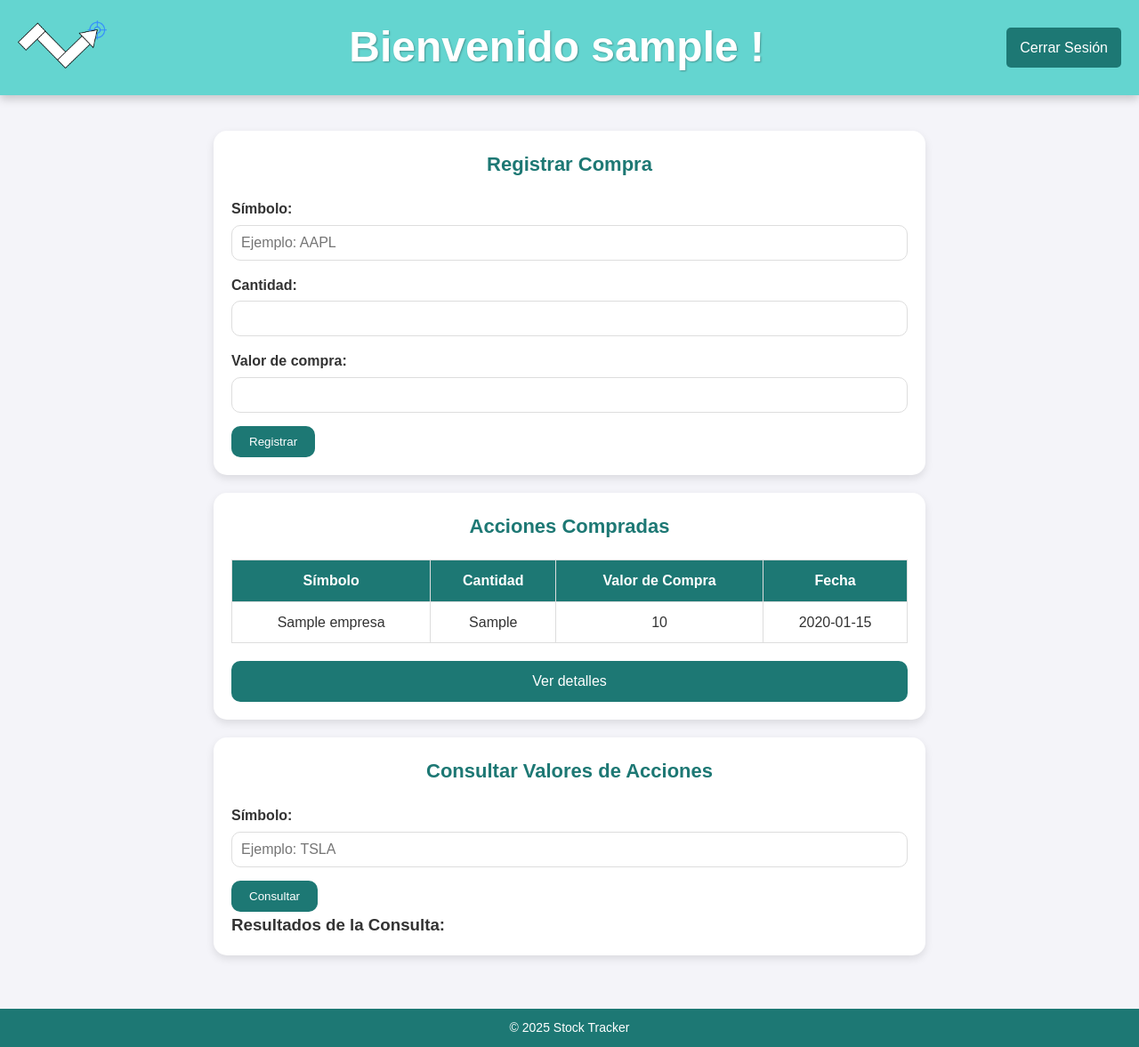
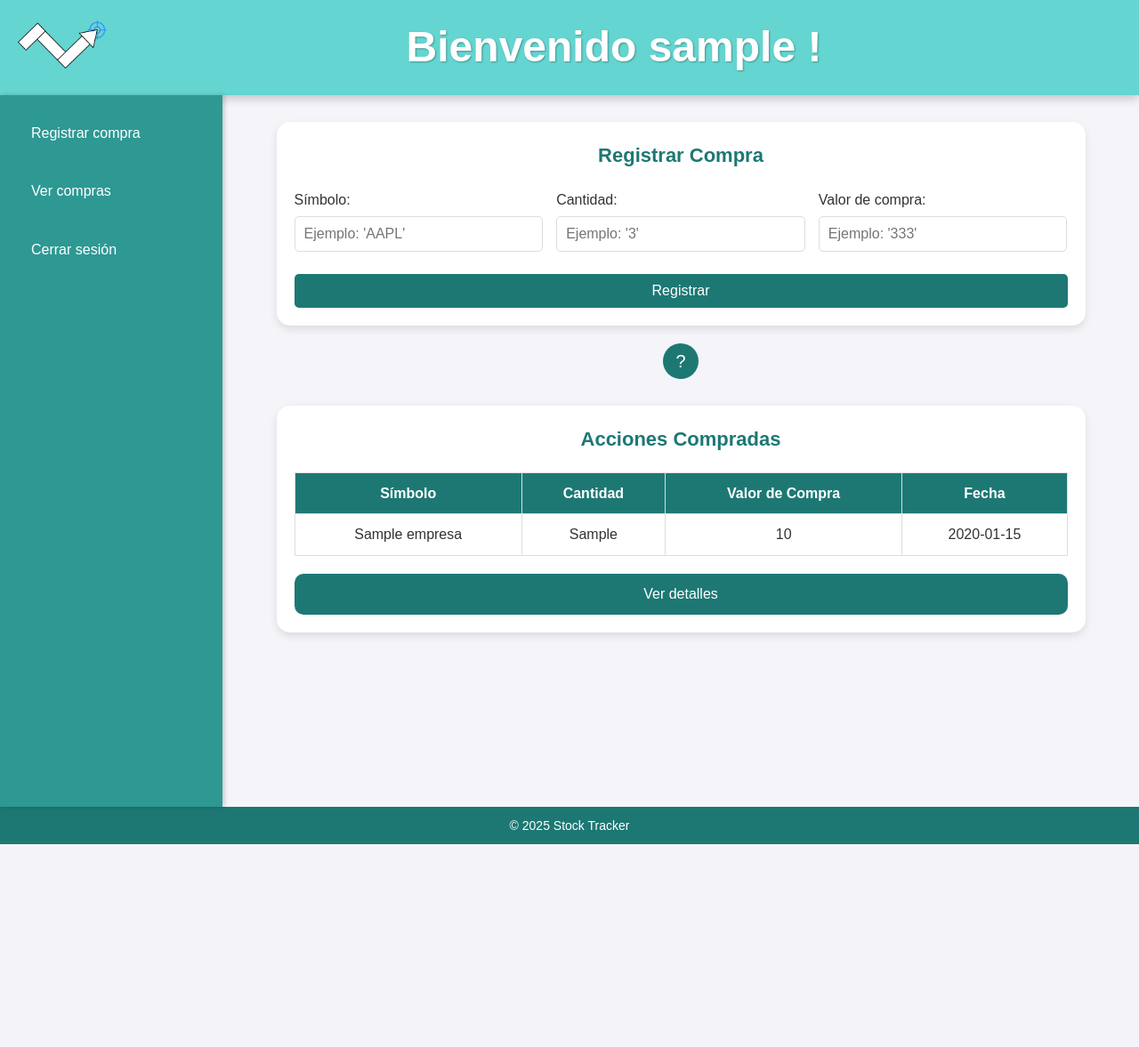
Before and after one commit to Fechise/CES_GestionAccionesBolsaValores_EvoLogic, a Flask app: template templates/index.html in a window 1280 px wide. Shown: the whole page at 89% size. After the commit the page ends 949 px from the top, so only its background shows below. Run offline with Flask 2, Linux system fonts and the light colour scheme; the template is opened without the code that fills it: most values are stand-ins (such as "Sample title", 1, 10 or a date in 2020).

Commit message:
[Style] Mejora de estilos

```diff
--- a/static/css/index.css
+++ b/static/css/index.css
@@ -2,6 +2,12 @@
     margin: 0;
     padding: 0;
     box-sizing: border-box;
+}
+
+html,
+body,
+main {
+    height: 100%;
 }
 
 body {
@@ -33,30 +39,35 @@ header .titulo {
     text-shadow: 1px 1px 2px rgba(0, 0, 0, 0.3);
 }
 
-header .cerrar-sesion a {
-    text-decoration: none;
-    color: #fff;
-    background-color: #1D7874;
-    padding: 10px 15px;
-    border-radius: 5px;
-    transition: background-color 0.3s ease-in-out;
-}
-
-header .cerrar-sesion a:hover {
-    background-color: #145c59;
-}
-
-main {
+.registro-compra {
+    margin-top: 20px;
+    width: 90%;
+    background-color: #ffffff;
+    border-radius: 15px;
+    box-shadow: 0px 4px 10px rgba(0, 0, 0, 0.1);
     padding: 20px;
 }
 
-.registro-compra, .acciones-registradas, .consulta-acciones, .catalogo-acciones {
+.acciones-registradas {
+    width: 90%;
     background-color: #ffffff;
     border-radius: 15px;
     box-shadow: 0px 4px 10px rgba(0, 0, 0, 0.1);
-    margin: 20px auto;
     padding: 20px;
-    max-width: 800px;
+    margin-top: 30px;
+}
+
+.acciones-registradas a {
+    display: flex;
+    background-color: #1D7874;
+    color: #fff;
+    padding: 10px 20px;
+    border: none;
+    border-radius: 10px;
+    cursor: pointer;
+    transition: background-color 0.3s ease-in-out;
+    text-decoration: none;
+    justify-content: center;
 }
 
 h2 {
@@ -66,49 +77,48 @@ h2 {
     text-align: center;
 }
 
-form label {
-    display: block;
-    font-weight: bold;
-    margin-bottom: 5px;
-    color: #333;
+.registro-compra form {
+    display: flex;
+    flex-direction: column;
+    gap: 15px;
 }
 
-form input {
-    width: 100%;
+.input-group {
+    display: grid;
+    grid-template-columns: repeat(3, 1fr);
+    gap: 15px;
+}
+
+.input-wrapper {
+    display: flex;
+    flex-direction: column;
+    gap: 5px;
+}
+
+.registro-compra form input {
     padding: 10px;
     border: 1px solid #ddd;
-    border-radius: 10px;
-    margin-bottom: 15px;
+    border-radius: 5px;
     font-size: 16px;
 }
 
-button {
-    display: inline-block;
+#registro-compra-button {
+    width: 100%;
     background-color: #1D7874;
     color: #fff;
     padding: 10px 20px;
     border: none;
-    border-radius: 10px;
+    border-radius: 5px;
     cursor: pointer;
+    font-size: 16px;
     transition: background-color 0.3s ease-in-out;
+    margin-top: 10px;
 }
 
 button:hover {
     background-color: #145c59;
 }
 
-a {
-    display: flex;
-    background-color: #1D7874;
-    color: #fff;
-    padding: 10px 20px;
-    border: none;
-    border-radius: 10px;
-    cursor: pointer;
-    transition: background-color 0.3s ease-in-out;
-    text-decoration: none;
-justify-content: center;
-}
 
 a:hover {
     background-color: #145c59;
@@ -120,7 +130,8 @@ table {
     margin: 20px 0;
 }
 
-table th, table td {
+table th,
+table td {
     border: 1px solid #ddd;
     padding: 10px;
     text-align: center;
@@ -139,15 +150,145 @@ table tbody tr:hover {
     background-color: #e6f7ff;
 }
 
-#popup{
-    display: none;
-}
-
 footer {
     text-align: center;
     padding: 10px 20px;
     background-color: #1D7874;
     color: #fff;
-    margin-top: 20px;
     font-size: 14px;
 }
+
+.informacion {
+    display: flex;
+    height: 100%;
+}
+
+.contenido {
+    display: flex;
+    flex-grow: 1;
+    flex-direction: column;
+    align-items: center;
+    padding: 10px;
+}
+
+#sidebar-menu {
+    width: 250px;
+    background-color: #2e9893;
+    color: white;
+    padding: 20px;
+    box-shadow: 2px 0 5px rgba(0, 0, 0, 0.2);
+    z-index: 1000;
+    left: 0;
+}
+
+#sidebar-menu .menu-content ul {
+    list-style: none;
+    padding: 0;
+    margin: 0;
+}
+
+#sidebar-menu .menu-content ul li {
+    margin-bottom: 20px;
+}
+
+#sidebar-menu .menu-content ul li a {
+    text-decoration: none;
+    color: white;
+    font-size: 16px;
+    padding: 10px 15px;
+    display: block;
+    border-radius: 4px;
+    transition: background-color 0.3s ease-in-out;
+}
+
+#sidebar-menu .menu-content ul li a:hover {
+    background-color: #145c59;
+}
+
+.modal-overlay {
+    display: none;
+    position: fixed;
+    top: 0;
+    left: 0;
+    width: 100%;
+    height: 100%;
+    background-color: rgba(0, 0, 0, 0.5);
+    z-index: 1000;
+    justify-content: center;
+    align-items: center;
+}
+
+.modal {
+    background-color: white;
+    padding: 20px;
+    border-radius: 15px;
+    width: 90%;
+    max-width: 600px;
+    position: relative;
+}
+
+.close-modal {
+    position: absolute;
+    top: 10px;
+    right: 10px;
+    font-size: 24px;
+    cursor: pointer;
+    color: #1D7874;
+}
+
+.consulta-acciones {
+    width: 100%;
+}
+
+.consulta-acciones-div {
+    width: 40px;
+    height: 40px;
+    background-color: #1D7874;
+    color: white;
+    border-radius: 50%;
+    display: flex;
+    justify-content: center;
+    align-items: center;
+    cursor: pointer;
+    font-size: 20px;
+    margin-top: 20px;
+    transition: background-color 0.3s ease-in-out;
+}
+
+.consulta-acciones-div:hover {
+    background-color: #145c59;
+}
+
+#stock-lookup-form {
+    display: flex;
+    flex-direction: column;
+    gap: 10px;
+    margin: 20px 0;
+}
+
+#stock-lookup-form input {
+    padding: 10px;
+    border: 1px solid #ddd;
+    border-radius: 5px;
+}
+
+#stock-lookup-form button {
+    background-color: #1D7874;
+    color: white;
+    padding: 10px;
+    border: none;
+    border-radius: 5px;
+    cursor: pointer;
+}
+
+#results {
+    max-height: 300px;
+    overflow-y: auto;
+    padding: 10px;
+    list-style: none;
+}
+
+#results li {
+    padding: 10px;
+    border-bottom: 1px solid #ddd;
+}
--- a/templates/index.html
+++ b/templates/index.html
@@ -16,24 +16,42 @@
         <div class="titulo">
             <h1> Bienvenido {{ username }} !</h1>
         </div>
-    <div class="cerrar-sesion">
-        <a href="/logout">Cerrar Sesión</a>
-    </div>
     </header>
     <main class="main">
+        <div class="informacion">
+            <div id="sidebar-menu">
+                <div class="menu-content">
+                    <ul>
+                        <li><a href="/">Registrar compra</a></li>
+                        <li><a href="/compras">Ver compras</a></li>
+                        <li><a href="/logout">Cerrar sesión</a></li>
+                    </ul>
+                </div>
+            </div>
+            <div class="contenido">
                 <div class="registro-compra">
                     <h2>Registrar Compra</h2>
                     <form action="/comprar" method="POST">
+                        <div class="input-group">
+                            <div class="input-wrapper">
                                 <label for="empresa">Símbolo:</label>
-            <input type="text" id="empresa" name="empresa" placeholder="Ejemplo: AAPL" required>
+                                <input type="text" id="empresa" name="empresa" placeholder="Ejemplo: 'AAPL'" required>
+                            </div>
+                            <div class="input-wrapper">
                                 <label for="cantidad">Cantidad:</label>
-            <input type="number" id="cantidad" name="cantidad" min="1" required>
+                                <input type="number" id="cantidad" name="cantidad" min="1" placeholder="Ejemplo: '3'"
+                                    required>
+                            </div>
+                            <div class="input-wrapper">
                                 <label for="valor-compra">Valor de compra:</label>
-            <input type="number" id="valor-compra" name="valor-compra" min="1" required>
+                                <input type="number" id="valor-compra" name="valor-compra" min="1"
+                                    placeholder="Ejemplo: '333'" required>
+                            </div>
+                        </div>
                         <button type="submit" id="registro-compra-button">Registrar</button>
                     </form>
                 </div>
-
+                <div class="consulta-acciones-div" id="consulta-acciones-button">?</div>
                 <div class="acciones-registradas">
                     <h2>Acciones Compradas</h2>
                     <table>
@@ -58,7 +76,11 @@
                     </table>
                     <a href="/compras">Ver detalles</a>
                 </div>
-
+            </div>
+        </div>
+        <div class="modal-overlay" id="modal-overlay">
+            <div class="modal">
+                <span class="close-modal" id="close-modal">&times;</span>
                 <div class="consulta-acciones">
                     <h2>Consultar Valores de Acciones</h2>
                     <form id="stock-lookup-form">
@@ -71,36 +93,36 @@
                         <ul id="results"></ul>
                     </div>
                 </div>
-
-    <div id="popup" class="popup">
-        <div class="popup-content">
-            <p>¡Acción registrada con éxito!</p>
-            <button id="btnOk">OK</button>
             </div>
         </div>
-
     </main>
     <footer>
         <p>&copy; 2025 Stock Tracker</p>
     </footer>
     <script>
-    function mostrarPopup() {
-        const popup = document.getElementById("popup");
-        popup.style.display = "flex";
+
+        // Funcionalidad del modal
+        const modalOverlay = document.getElementById('modal-overlay');
+        const consultaAccionesButton = document.getElementById('consulta-acciones-button');
+        const closeModalButton = document.getElementById('close-modal');
+
+        function mostrarAcciones() {
+            modalOverlay.style.display = 'flex';
         }
 
-    function ocultarPopup() {
-        const popup = document.getElementById("popup");
-        popup.style.display = "none";
+        function cerrarModal() {
+            modalOverlay.style.display = 'none';
         }
 
-    var boton_registro = document.getElementById('registro-compra-button');
+        consultaAccionesButton.addEventListener('click', mostrarAcciones);
+        closeModalButton.addEventListener('click', cerrarModal);
 
-    var boton_ok_popup = document.getElementById('btnOk');
-
-    boton_registro.onclick = mostrarPopup;
-
-    boton_ok_popup.onclick = ocultarPopup;
+        // Cerrar modal al hacer clic fuera de él
+        modalOverlay.addEventListener('click', function (event) {
+            if (event.target === modalOverlay) {
+                cerrarModal();
+            }
+        });
 
         // Manejar la consulta de valores de acciones
         document.getElementById('stock-lookup-form').addEventListener('submit', async function (event) {
@@ -108,7 +130,7 @@
 
             const symbol = document.getElementById('symbol').value;
             const resultsContainer = document.getElementById('results');
-        resultsContainer.innerHTML = ''; // Limpiar resultados anteriores
+            resultsContainer.innerHTML = '';
 
             try {
                 const response = await fetch(`/api/daily-stock-data?symbol=${symbol}`);
@@ -127,52 +149,7 @@
                 resultsContainer.innerHTML = `<li>Error: No se pudo realizar la consulta. Intenta nuevamente.</li>`;
             }
         });
-
-        // Manejar la carga de catálogo de acciones
-        document.getElementById('load-stocks').addEventListener('click', async function () {
-        const CATALOGO_BODY = document.getElementById('catalogo-body');
-        const LOADING_INDICATOR = document.getElementById('loading-indicator');
-        CATALOGO_BODY.innerHTML = '';
-        LOADING_INDICATOR.style.display = 'block';
-
-        try {
-            const RESPONSE = await fetch('/api/stocks');
-            const STOCKS = await RESPONSE.json();
-
-            if (RESPONSE.ok) {
-                STOCKS.forEach(stock => {
-                    if (
-                        !stock.current_price &&
-                        !stock.day_high &&
-                        !stock.day_low &&
-                        !stock.open_price &&
-                        !stock.change
-                    ) {
-                        return;
-                    }
-
-                    const ROW = document.createElement('tr');
-                    ROW.innerHTML = `
-                    <td>${stock.symbol}</td>
-                    <td>${stock.description}</td>
-                    <td>${stock.exchange || ''}</td>
-                    <td>${stock.current_price || ''}</td>
-                    <td>${stock.day_high || ''}</td>
-                    <td>${stock.day_low || ''}</td>
-                    <td>${stock.open_price || ''}</td>
-                    <td>${stock.change !== undefined ? stock.change + '%' : '0%'}</td>
-                `;
-                    CATALOGO_BODY.appendChild(ROW);
-                });
-            } else {
-                CATALOGO_BODY.innerHTML = `<tr><td colspan="8">Error loading catalog: ${STOCKS.error}</td></tr>`;
-            }
-        } catch (error) {
-            CATALOGO_BODY.innerHTML = `<tr><td colspan="8">Error: Could not fetch catalog. Please try again.</td></tr>`;
-        } finally {
-            LOADING_INDICATOR.style.display = 'none';
-        }
-    });
     </script>
 </body>
+
 </html>
```
Also changed, not shown: static/css/compras.css (+58 -20 lines), templates/compras.html (+32 -18 lines). Lines whose indentation alone changed are shown as unchanged.
